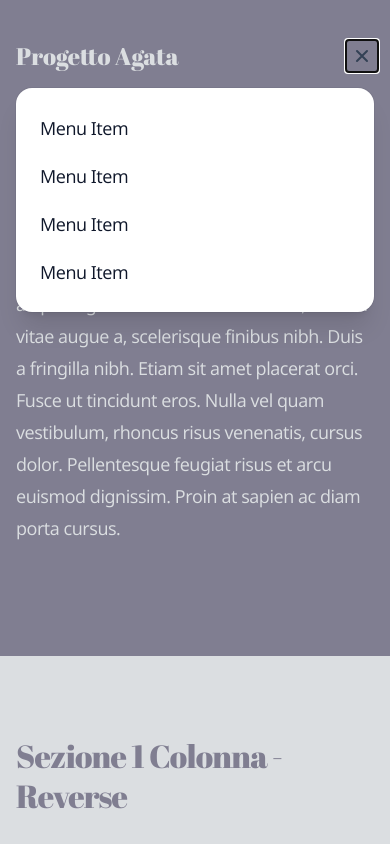
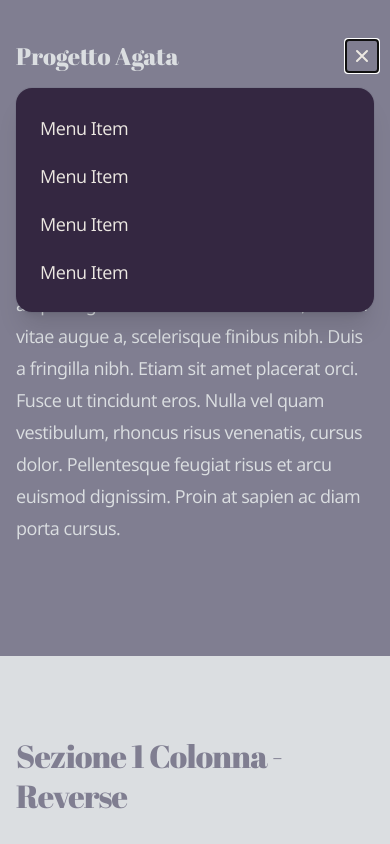
Before and after one commit to francescomalatesta/progetto-agata, a Next.js app: page / in a window 390 px wide. Both pictures are taken after a click on the button "Toggle Navigation". Shown: the top 844 px of the page. Built offline with nearby package versions, Linux system fonts and the light colour scheme.

Commit message:
Fix header for mobile menu

```diff
--- a/src/components/Header.jsx
+++ b/src/components/Header.jsx
@@ -19,7 +19,7 @@ function MobileNavIcon({ open }) {
   return (
     <svg
       aria-hidden="true"
-      className="h-3.5 w-3.5 overflow-visible stroke-slate-700"
+      className="h-3.5 w-3.5 overflow-visible stroke-foregroundNormal"
       fill="none"
       strokeWidth={2}
       strokeLinecap="round"
@@ -74,7 +74,7 @@ function MobileNavigation() {
         >
           <Popover.Panel
             as="div"
-            className="absolute inset-x-0 top-full mt-4 flex origin-top flex-col rounded-2xl bg-white p-4 text-lg tracking-tight text-slate-900 shadow-xl ring-1 ring-slate-900/5"
+            className="absolute inset-x-0 top-full mt-4 flex origin-top flex-col rounded-2xl bg-backgroundNormal p-4 text-lg tracking-tight text-foregroundNormal shadow-xl ring-1 ring-slate-900/5"
           >
             <MobileNavLink href="#item">Menu Item</MobileNavLink>
             <MobileNavLink href="#item">Menu Item</MobileNavLink>
```
